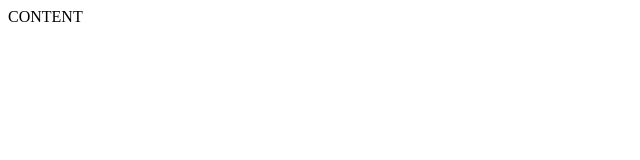
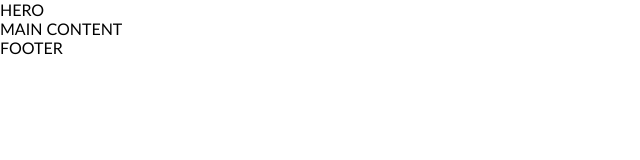
Before and after one commit to Diflina/18, a website: page index.html in a window 1280 px wide. Shown: the whole page, without its empty margins (0-640 px from the left). Drawn offline with Linux system fonts and the light colour scheme.

Commit message:
css file update

```diff
--- /dev/null
+++ b/css/base/base.css
@@ -0,0 +1,11 @@
+body,
+body * {
+    margin: 0;
+    padding: 0;
+    vertical-align: top;
+    box-sizing: border-box;
+}
+
+body {
+    font-family: 'Gill Sans', 'Gill Sans MT', Calibri, 'Trebuchet MS', sans-serif;
+}
--- a/css/pages/home.css
+++ b/css/pages/home.css
@@ -0,0 +1,7 @@
+/* base */
+@import '../base/base.css';
+@import '../base/layout.css';
+/* 3rd-party */
+/*components */
+
+/* CUSTOM STYLE BELLOW THIS COMMENT LINE */
--- a/index.html
+++ b/index.html
@@ -12,8 +12,19 @@
 <link rel="mask-icon" href="./favicon//safari-pinned-tab.svg" color="#5bbad5">
 <meta name="msapplication-TileColor" content="#da532c">
 <meta name="theme-color" content="#ffffff">
+<link rel="stylesheet" href="./css/pages/home.css">
 </head>
 <body>
-    CONTENT
+    <section>
+        HERO
+    </section>
+
+    <main>
+        MAIN CONTENT
+    </main>
+
+    <footer>
+        FOOTER
+    </footer>
 </body>
 </html>
```
Also changed, not shown: coming-soon-wide.png (added), css/base/layout.css (added).
